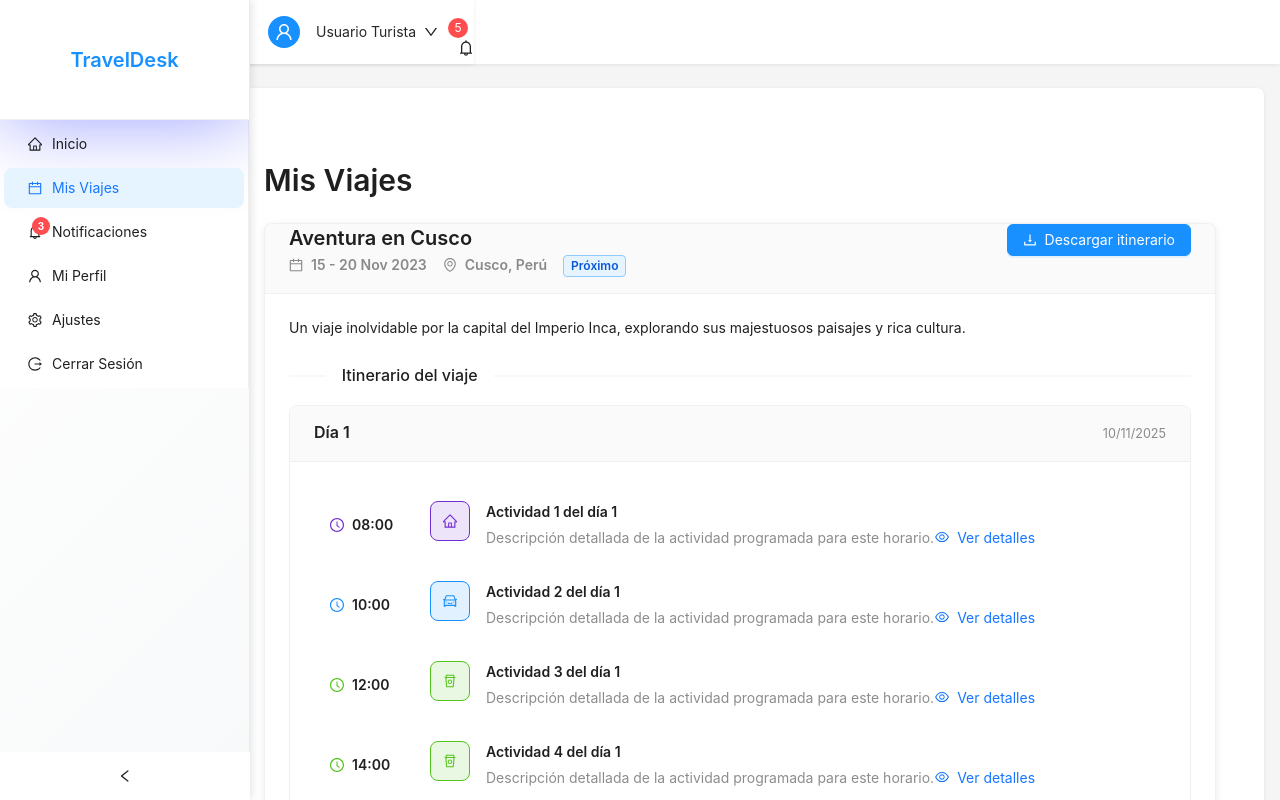
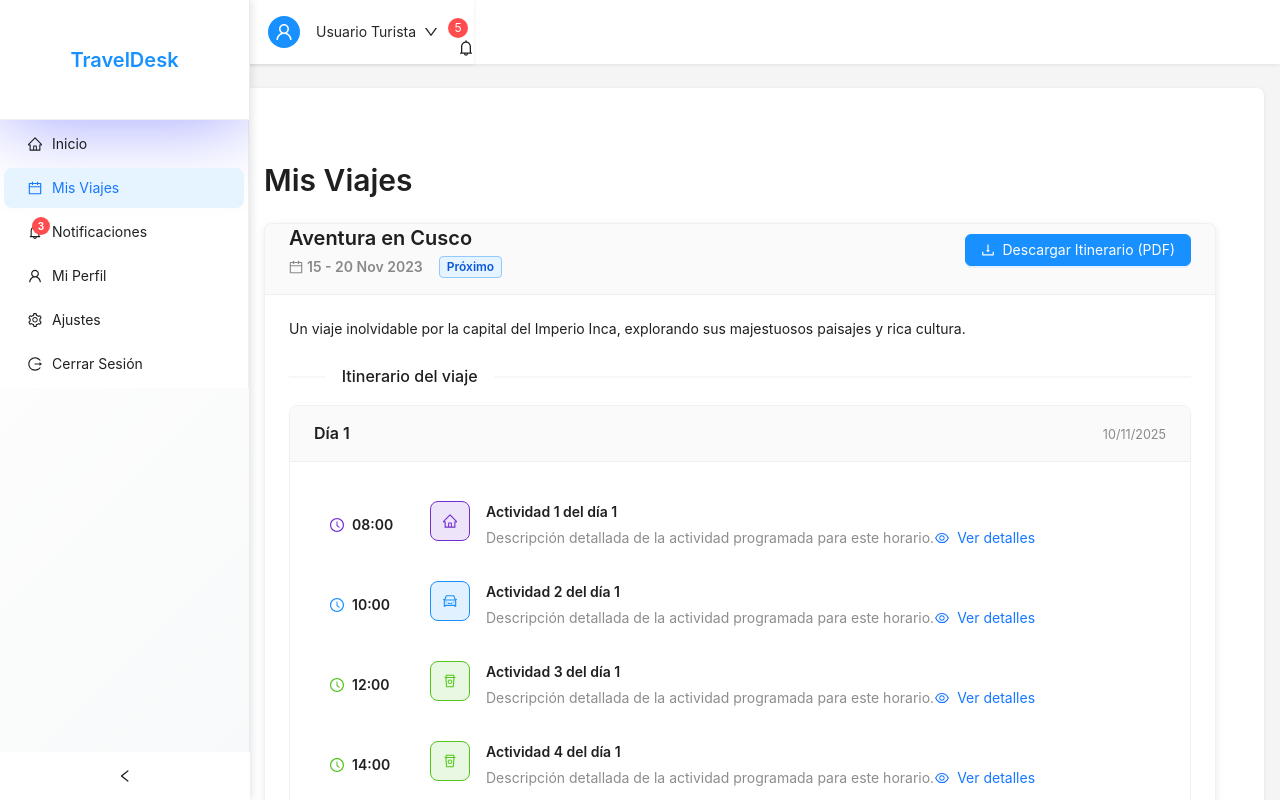
Before and after one commit to EdisonWCC/Taller-de-Proyectos-2-Itinerarios-turisticos, a React (Vite) app in the folder TravelDesk/frontend/: page /turista/mis-viajes in a window 1280 px wide. Shown: the top 800 px of the page. Built offline with nearby package versions, Linux system fonts and the light colour scheme; sample sign-in values are in the browser's storage.

Commit message:
6.1.6	Crear la vista Descargar PDF con botón para generar el archivo

```diff
--- a/TravelDesk/frontend/package.json
+++ b/TravelDesk/frontend/package.json
@@ -13,6 +13,8 @@
     "@ant-design/icons": "^6.1.0",
     "antd": "^5.28.0",
     "dayjs": "^1.11.19",
+    "jspdf": "^3.0.3",
+    "jspdf-autotable": "^5.0.2",
     "react": "^18.3.1",
     "react-dom": "^18.3.1",
     "react-icons": "^5.5.0",
--- /dev/null
+++ b/TravelDesk/frontend/src/components/GenerarPDF/GenerarPDF.jsx
@@ -0,0 +1,306 @@
+import React, { useState } from 'react';
+import { Button, message } from 'antd';
+import { DownloadOutlined } from '@ant-design/icons';
+import { jsPDF } from 'jspdf';
+import autoTable from 'jspdf-autotable';
+
+// Función para formatear fechas
+const formatDate = (dateString) => {
+  if (!dateString) return 'No especificada';
+  const options = {
+    year: 'numeric',
+    month: 'long',
+    day: 'numeric',
+    timeZone: 'UTC'
+  };
+  return new Date(dateString).toLocaleDateString('es-ES', options);
+};
+
+const GenerarPDF = ({ viaje }) => {
+  const [loading, setLoading] = useState(false);
+
+  const generarPDF = async () => {
+    setLoading(true);
+
+    try {
+      // Crear una nueva instancia de jsPDF
+      const doc = new jsPDF();
+
+      // Verificar si autoTable está disponible
+      if (typeof autoTable !== 'function') {
+        throw new Error('La funcionalidad de tablas no está disponible');
+      }
+
+      // Configuración del documento
+      const pageWidth = doc.internal.pageSize.getWidth();
+      const margin = 14;
+      const maxWidth = pageWidth - (margin * 2);
+
+      // Función para agregar un encabezado de sección
+      const addSectionHeader = (text, y) => {
+        doc.setFillColor(245, 245, 245);
+        doc.rect(margin, y, pageWidth - (margin * 2), 10, 'F');
+        doc.setTextColor(0, 0, 0);
+        doc.setFontSize(12);
+        doc.setFont('helvetica', 'bold');
+        doc.text(text, margin + 5, y + 7);
+        return y + 15;
+      };
+      // Configuración inicial del documento
+      // Usar una fuente que soporte caracteres especiales
+      doc.setFont('helvetica', 'bold');
+      doc.setFontSize(24);
+
+      // Logo y Título
+      doc.setTextColor(24, 144, 255);
+      doc.text('TravelDesk', margin, 25);
+
+      // Configurar fuente para caracteres especiales
+      doc.setFont('helvetica', 'normal');
+
+      // Línea decorativa
+      doc.setDrawColor(24, 144, 255);
+      doc.setLineWidth(0.5);
+      doc.line(margin, 30, pageWidth - margin, 30);
+
+      // Título del viaje
+      doc.setFontSize(18);
+      doc.setTextColor(0, 0, 0);
+      doc.text(viaje.titulo, margin, 45);
+
+      // Información del viaje
+      let yPosition = 55;
+      yPosition = addSectionHeader('INFORMACIÓN DEL VIAJE', yPosition);
+
+      doc.setFont('helvetica', 'normal');
+      doc.setFontSize(11);
+
+      // Información en dos columnas (sin emojis para evitar problemas de codificación)
+      const info1 = [
+        `Fechas: ${formatDate(viaje.fecha_inicio)} - ${formatDate(viaje.fecha_fin)}`,
+        `Destino: ${viaje.destino || 'No especificado'}`,
+        `Duración: ${viaje.duracion || 'No especificada'}`,
+        `Grupo: ${viaje.grupo?.nombre_grupo || 'No especificado'}`
+      ];
+
+      const info2 = [
+        `Estado: ${viaje.estado || 'No especificado'}`,
+        `Hoteles: ${viaje.hoteles?.length || 0} incluidos`,
+        `Vuelos: ${viaje.vuelos?.length || 0} incluidos`,
+        `Pasajeros: ${viaje.pasajeros?.length || 0} viajeros`
+      ];
+
+      // Mostrar información en dos columnas
+      doc.text(info1, margin, yPosition + 5);
+      doc.text(info2, pageWidth / 2, yPosition + 5);
+
+      // Descripción
+      yPosition += 30;
+      yPosition = addSectionHeader('DESCRIPCIÓN DEL VIAJE', yPosition);
+
+      doc.setFont('helvetica', 'normal');
+      doc.setFontSize(11);
+      const descripcion = viaje.descripcion || 'No hay descripción disponible';
+      const descripcionLines = doc.splitTextToSize(descripcion, maxWidth);
+      doc.text(descripcionLines, margin, yPosition);
+
+      // Calcular nueva posición Y después de la descripción
+      yPosition += (descripcionLines.length * 5) + 10;
+
+      // Sección de itinerario detallado
+      yPosition = addSectionHeader('ITINERARIO DETALLADO', yPosition - 5);
+
+      // Preparar datos para la tabla de itinerario
+      const tableData = [];
+
+      viaje.itinerario.forEach((dia, index) => {
+        // Agregar encabezado de día
+        tableData.push([
+          {
+            content: `DÍA ${index + 1}: ${formatDate(dia.fecha) || 'Fecha no especificada'}`,
+            colSpan: 5,
+            styles: {
+              fillColor: [24, 144, 255],
+              textColor: [255, 255, 255],
+              fontStyle: 'bold',
+              halign: 'center'
+            }
+          }
+        ]);
+
+        // Agregar actividades del día
+        if (dia.actividades && dia.actividades.length > 0) {
+          dia.actividades.forEach(act => {
+            tableData.push([
+              act.hora || '--:--',
+              act.tipo_actividad || 'Actividad',
+              act.titulo || 'Sin título',
+              act.lugar || 'No especificado',
+              act.duracion || '--:--'
+            ]);
+          });
+        } else {
+          tableData.push([
+            {
+              content: 'No hay actividades programadas para este día',
+              colSpan: 5,
+              styles: {
+                fontStyle: 'italic',
+                textColor: [150, 150, 150],
+                halign: 'center'
+              }
+            }
+          ]);
+        }
+
+        // Espacio entre días
+        tableData.push([
+          { content: '', colSpan: 5, styles: { lineWidth: 0 } }
+        ]);
+      });
+
+      // Generar tabla de itinerario
+      autoTable(doc, {
+        startY: yPosition,
+        head: [
+          [
+            'HORA',
+            'TIPO',
+            'ACTIVIDAD',
+            'UBICACIÓN',
+            'DURACIÓN'
+          ]
+        ],
+        body: tableData,
+        headStyles: {
+          fillColor: [13, 71, 161],
+          textColor: [255, 255, 255],
+          fontStyle: 'bold',
+          halign: 'center',
+          fontSize: 9
+        },
+        bodyStyles: {
+          fontSize: 9,
+          cellPadding: 3
+        },
+        alternateRowStyles: {
+          fillColor: [245, 249, 255]
+        },
+        columnStyles: {
+          0: {
+            cellWidth: 15,
+            halign: 'center',
+            fontStyle: 'bold'
+          },
+          1: {
+            cellWidth: 20,
+            fontStyle: 'bold',
+            textColor: [24, 144, 255]
+          },
+          2: { cellWidth: 60 },
+          3: { cellWidth: 40 },
+          4: {
+            cellWidth: 15,
+            halign: 'center',
+            fontStyle: 'bold',
+            textColor: [100, 100, 100]
+          }
+        },
+        margin: {
+          left: margin,
+          right: margin,
+          top: 5
+        },
+        didDrawPage: function(data) {
+          // Agregar pie de página con número de página
+          const pageCount = doc.internal.getNumberOfPages();
+          const currentPage = data.pageNumber;
+
+          doc.setFontSize(8);
+          doc.setTextColor(150);
+          doc.text(
+            `Página ${currentPage} de ${pageCount}`,
+            data.settings.margin.left,
+            doc.internal.pageSize.getHeight() - 10
+          );
+
+          // Agregar logo pequeño en el pie de página
+          doc.setTextColor(24, 144, 255);
+          doc.setFontSize(10);
+          doc.text(
+            'TravelDesk - Sistema de Gestión de Itinerarios',
+            pageWidth / 2,
+            doc.internal.pageSize.getHeight() - 10,
+            { align: 'center' }
+          );
+        }
+      });
+
+      // Agregar sección de información adicional si está disponible
+      if (viaje.notas_adicionales || viaje.incluye) {
+        const finalY = doc.lastAutoTable.finalY || yPosition + 50;
+        yPosition = finalY + 10;
+
+        yPosition = addSectionHeader('INFORMACIÓN ADICIONAL', yPosition);
+
+        doc.setFont('helvetica', 'normal');
+        doc.setFontSize(10);
+
+        // Información de lo que incluye
+        if (viaje.incluye) {
+          doc.setFont('helvetica', 'bold');
+          doc.text('Incluye:', margin, yPosition + 5);
+
+          doc.setFont('helvetica', 'normal');
+          const incluyeText = String(viaje.incluye || '');
+          const incluyeLines = doc.splitTextToSize(incluyeText, maxWidth - 10);
+          doc.text(incluyeLines, margin + 5, yPosition + 15);
+          yPosition += (incluyeLines.length * 5) + 20;
+        }
+
+        // Notas adicionales
+        if (viaje.notas_adicionales) {
+          doc.setFont('helvetica', 'bold');
+          doc.text('Notas importantes:', margin, yPosition + 5);
+
+          doc.setFont('helvetica', 'normal');
+          const notasText = String(viaje.notas_adicionales || '');
+          const notasLines = doc.splitTextToSize(notasText, maxWidth - 10);
+          doc.text(notasLines, margin + 5, yPosition + 15);
+        }
+      }
+
+      // Generar nombre de archivo seguro
+      const safeTitle = String(viaje.titulo || 'itinerario')
+        .normalize('NFD') // Normalizar caracteres acentuados
+        .replace(/[^\w\s]/gi, '') // Eliminar caracteres especiales
+        .replace(/\s+/g, '-') // Reemplazar espacios con guiones
+        .toLowerCase();
+
+      const fileName = `itinerario-${safeTitle}.pdf`;
+
+      // Guardar el PDF
+      doc.save(fileName);
+      message.success('PDF generado correctamente');
+    } catch (error) {
+      console.error('Error al generar el PDF:', error);
+      message.error('Error al generar el PDF: ' + (error.message || 'Error desconocido'));
+    } finally {
+      setLoading(false);
+    }
+  };
+
+  return (
+    <Button
+      type="primary"
+      icon={<DownloadOutlined />}
+      onClick={generarPDF}
+      loading={loading}
+      style={{ margin: '10px 0' }}
+    >
+      Descargar Itinerario (PDF)
+    </Button>
+  );
+};
+
+export default GenerarPDF;
--- a/TravelDesk/frontend/src/pages/turista/MisViajes.jsx
+++ b/TravelDesk/frontend/src/pages/turista/MisViajes.jsx
@@ -10,6 +10,7 @@ import {
   EyeOutlined,
   DownloadOutlined
 } from '@ant-design/icons';
+import GenerarPDF from '../../components/GenerarPDF/GenerarPDF';
 import '../../styles/Turista/turista.css';
 
 const { Title, Text } = Typography;
@@ -169,19 +170,15 @@ const MisViajes = () => {
         <div className="viaje-header">
           <div>
             <Title level={4} style={{ margin: 0 }}>{viaje.titulo}</Title>
-            <Text type="secondary">
-              <CalendarOutlined style={{ marginRight: 8 }} />
-              {viaje.fecha}
-              <EnvironmentOutlined style={{ margin: '0 8px 0 16px' }} />
-              {viaje.destino}
-              <Tag color={viaje.colorEstado} style={{ marginLeft: 16 }}>
+            <Text type="secondary" style={{ display: 'flex', alignItems: 'center', marginTop: 4 }}>
+              <CalendarOutlined />
+              <span style={{ margin: '0 8px 0 4px' }}>{viaje.fecha}</span>
+              <Tag color={viaje.colorEstado} style={{ marginLeft: 8 }}>
                 {viaje.estado}
               </Tag>
             </Text>
           </div>
-          <Button type="primary" icon={<DownloadOutlined />}>
-            Descargar itinerario
-          </Button>
+          <GenerarPDF viaje={viaje} />
         </div>
       }
     >
@@ -231,7 +228,9 @@ const MisViajes = () => {
       ]}
       width={600}
       className="actividad-detalle-modal"
-      bodyStyle={{ padding: '24px' }}
+      styles={{
+        body: { padding: '24px' }
+      }}
     >
       {actividadSeleccionada && (
         <div className="detalles-actividad">
```
Also changed, not shown: 1 other file (tests, documents, lock files or other folders).
